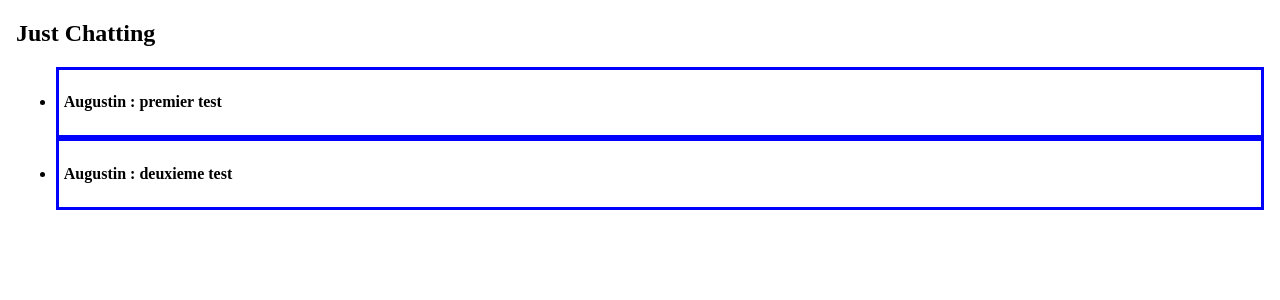
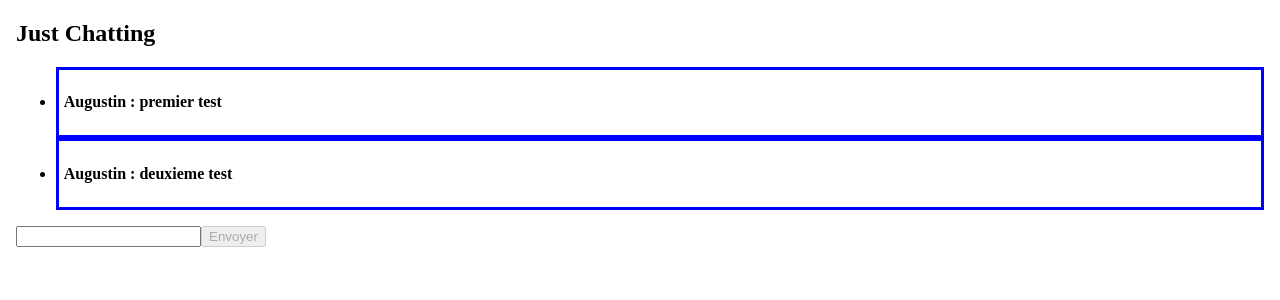
Before and after one commit to M0RGEMIL/FreeProject, an Angular app: page / in a window 1280 px wide. Shown: the top 300 px of the page. Built offline with nearby package versions, Linux system fonts and the light colour scheme.

Commit message:
wortking on services

```diff
--- a/src/app/app.component.ts
+++ b/src/app/app.component.ts
@@ -1,4 +1,4 @@
-import { Component } from '@angular/core';
+import { Component, OnInit } from '@angular/core';
 import { AuthService } from './services/auth.service';
 
 @Component({
@@ -7,7 +7,9 @@ import { AuthService } from './services/auth.service';
   styleUrls: ['./app.component.css']
 })
 export class AppComponent {
-  isAuth = false;
+	isAuth = false;
+
+	user: any;
 
 	lastUpdate = new Promise((resolve, reject) => {
     const date = new Date();
@@ -26,4 +28,8 @@ export class AppComponent {
     );
   }
 
+	ngOnInit() {
+		this.user = this.authService.user;
+	}
+
 }
--- a/src/app/chat/chat.component.html
+++ b/src/app/chat/chat.component.html
@@ -2,13 +2,17 @@
   <div class="row">
     <div class="col-xs-12">
       <h2>Just Chatting</h2>
-      <ul class="list-group">
-        <app-message  *ngFor="let message of messages"
+			<div class="container">
+      	<ul class="list-group">
+        	<app-message  *ngFor="let message of messages"
 											[author]="message.author"
 											[reaction]="message.reaction"
 											[created_at]="message.created_at"
                       [content]="message.content"></app-message>
-      </ul>
+      	</ul>
+			</div>
+			<input type="text" class="form-control" [(ngModel)]="currentMessage">
+			<button [disabled]="!isAuth" >Envoyer</button>
     </div>
   </div>
 </div>
--- a/src/app/chat/chat.component.ts
+++ b/src/app/chat/chat.component.ts
@@ -1,4 +1,5 @@
 import { Component, OnInit } from '@angular/core';
+import { AuthService } from '../services/auth.service';
 
 @Component({
   selector: 'app-chat',
@@ -6,7 +7,11 @@ import { Component, OnInit } from '@angular/core';
   styleUrls: ['./chat.component.css']
 })
 export class ChatComponent implements OnInit {
+
+	isAuth = false;
 	date = new Date();
+	currentMessage: string;
+	user: any;
 
 	messages = [
 	    {
@@ -25,9 +30,10 @@ export class ChatComponent implements OnInit {
 	    }
 	  ];
 
-  constructor() { }
+  constructor(private authService: AuthService) { }
 
-  ngOnInit(): void {
-  }
+	ngOnInit() {
+		this.user = this.authService.user;
+	}
 
 }
```
